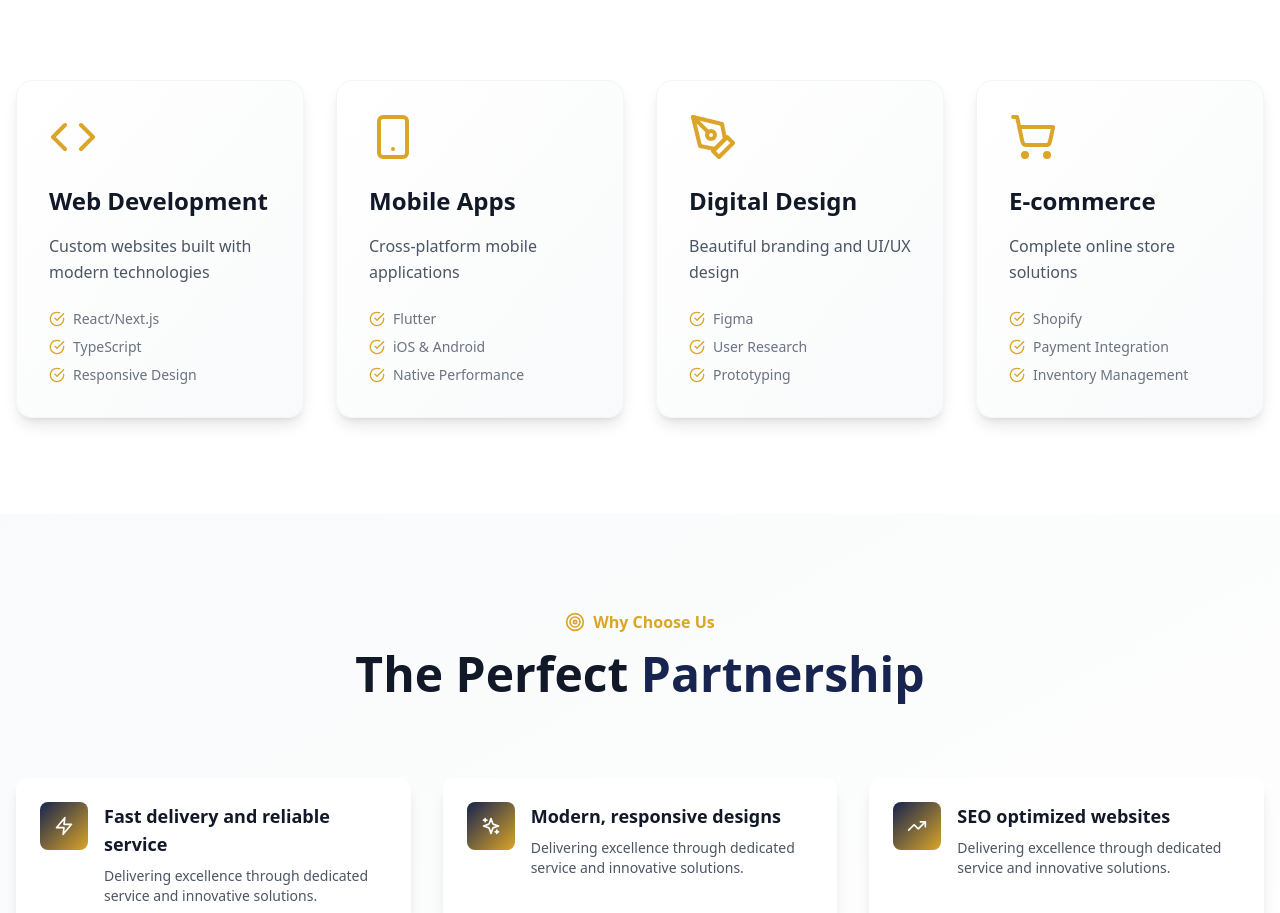
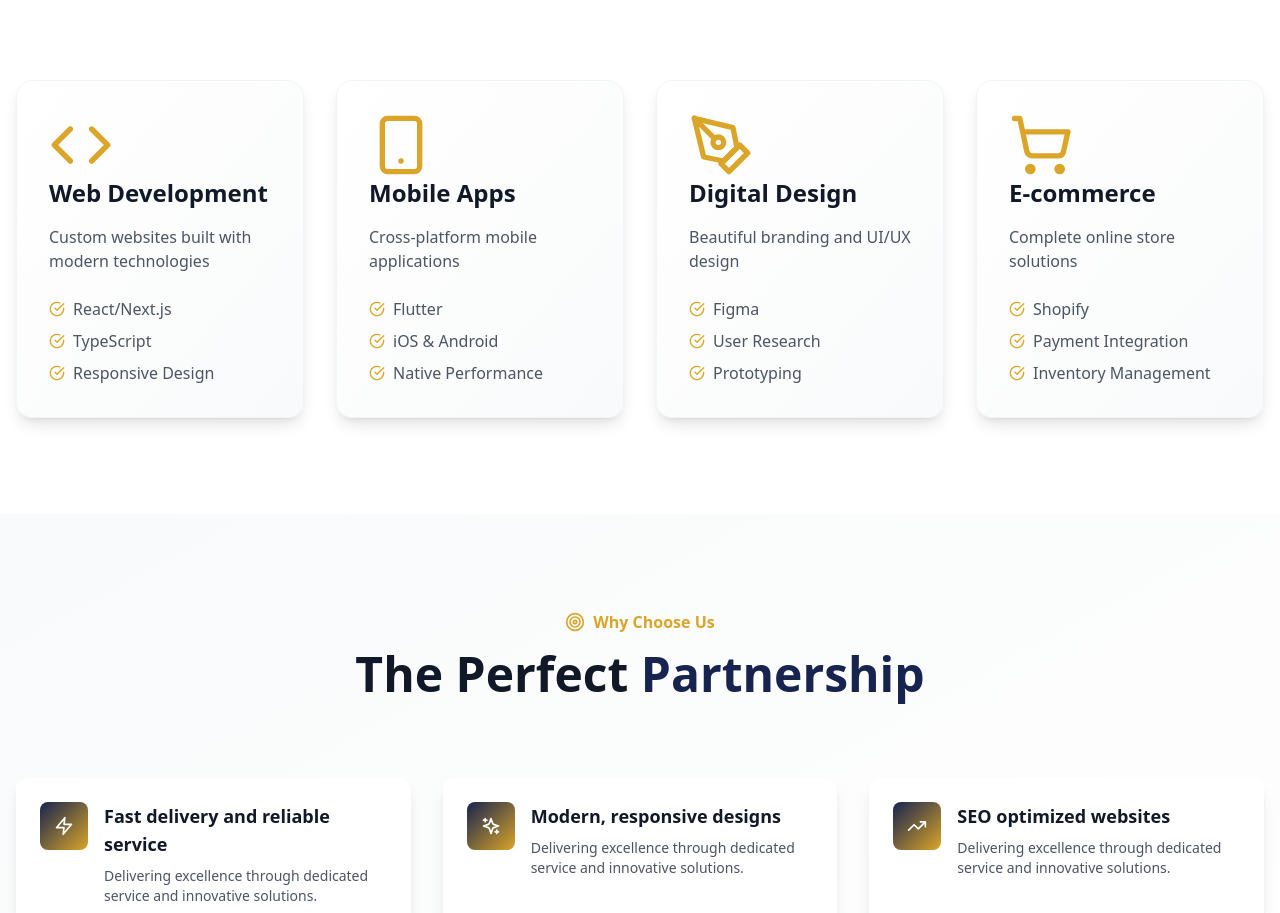
Before and after one commit to Haftush/businessweb, a React (Vite) app: page / in a window 1280 px wide. Shown: the part 1128-2041 px from the top of the page. Built offline with nearby package versions, Linux system fonts and the light colour scheme.

Commit message:
enhanced one

```diff
--- a/src/pages/Home.tsx
+++ b/src/pages/Home.tsx
@@ -15,7 +15,7 @@ import {
   TrendingUp,
   PenTool,
 } from "lucide-react";
-import { useRef, useEffect, useState } from "react";
+import React, { useRef, useEffect, useState } from "react";
 
 interface HomeProps {
   onNavigate: (page: string) => void;
@@ -288,28 +288,38 @@ export default function Home({ onNavigate }: HomeProps) {
             {services.map((service, index) => (
               <div
                 key={index}
-                className="group relative bg-gradient-to-br from-white to-gray-50 p-8 rounded-2xl shadow-lg hover:shadow-2xl transition-all duration-500 transform hover:-translate-y-4 border border-gray-100 hover:border-primary/20"
+                className="group relative bg-gradient-to-br from-white to-gray-50 p-6 sm:p-8 rounded-2xl shadow-lg hover:shadow-2xl transition-all duration-500 transform hover:-translate-y-4 border border-gray-100 hover:border-primary/20"
               >
-                {/* Hover Effect */}
+                {/* Hover Overlay */}
                 <div className="absolute inset-0 bg-gradient-to-br from-primary/5 to-secondary/5 rounded-2xl opacity-0 group-hover:opacity-100 transition-opacity duration-500" />
 
                 <div className="relative z-10">
-                  <div className="text-secondary mb-6 transform group-hover:scale-110 transition-transform duration-500">
-                    {service.icon}
+                  {/* Icon + Title Flex Section */}
+                  <div className="flex items-center gap-3 mb-4 sm:flex-col sm:items-start sm:gap-0">
+                    <div className="text-secondary">
+                      {React.cloneElement(service.icon as React.ReactElement, {
+                        className:
+                          "w-10 h-10 sm:w-16 sm:h-16 text-secondary flex-shrink-0 transition-all duration-300 transform group-hover:scale-110",
+                      })}
+                    </div>
+                    <h3 className="text-xl sm:text-2xl font-bold text-gray-900">
+                      {service.title}
+                    </h3>
                   </div>
-                  <h3 className="text-2xl font-bold text-gray-900 mb-4">
-                    {service.title}
-                  </h3>
-                  <p className="text-gray-600 mb-6 leading-relaxed">
+
+                  {/* Description */}
+                  <p className="text-gray-600 text-sm sm:text-base mb-6 leading-relaxed">
                     {service.description}
                   </p>
+
+                  {/* Feature List */}
                   <ul className="space-y-2">
                     {service.features.map((feature, idx) => (
                       <li
                         key={idx}
-                        className="flex items-center gap-2 text-sm text-gray-500"
+                        className="flex items-center gap-2 text-gray-600 text-sm sm:text-base"
                       >
-                        <CheckCircle className="w-4 h-4 text-secondary" />
+                        <CheckCircle className="w-4 h-4 text-secondary flex-shrink-0" />
                         {feature}
                       </li>
                     ))}
--- a/src/pages/Services.tsx
+++ b/src/pages/Services.tsx
@@ -1,3 +1,4 @@
+import React from "react";
 import {
   Code,
   Smartphone,
@@ -14,7 +15,7 @@ interface ServicesProps {
 export default function Services({ onNavigate }: ServicesProps) {
   const services = [
     {
-      icon: <Code className="w-16 h-16 text-secondary" />,
+      icon: <Code />,
       title: "Personal Portfolio",
       description:
         "Showcase your work and skills with a stunning portfolio website that makes a lasting impression.",
@@ -27,7 +28,7 @@ export default function Services({ onNavigate }: ServicesProps) {
       price: "From $100",
     },
     {
-      icon: <ShoppingCart className="w-16 h-16 text-secondary" />,
+      icon: <ShoppingCart />,
       title: "Business Websites",
       description:
         "Professional business websites that establish credibility and drive growth for your company.",
@@ -40,7 +41,7 @@ export default function Services({ onNavigate }: ServicesProps) {
       price: "From $250",
     },
     {
-      icon: <ShoppingCart className="w-16 h-16 text-secondary" />,
+      icon: <ShoppingCart />,
       title: "E-commerce",
       description:
         "Complete online store solutions with payment integration and inventory management.",
@@ -53,7 +54,7 @@ export default function Services({ onNavigate }: ServicesProps) {
       price: "From $500",
     },
     {
-      icon: <PenTool className="w-16 h-16 text-secondary" />,
+      icon: <PenTool />,
       title: "Branding & Digital Design",
       description:
         "Create a unique visual identity with custom logos, graphics, and brand guidelines.",
@@ -66,7 +67,7 @@ export default function Services({ onNavigate }: ServicesProps) {
       price: "Custom Quote",
     },
     {
-      icon: <Smartphone className="w-16 h-16 text-secondary" />,
+      icon: <Smartphone />,
       title: "Mobile Applications",
       description:
         "Cross-platform mobile apps built with Flutter for iOS and Android devices.",
@@ -79,7 +80,7 @@ export default function Services({ onNavigate }: ServicesProps) {
       price: "From $800",
     },
     {
-      icon: <Wrench className="w-16 h-16 text-secondary" />,
+      icon: <Wrench />,
       title: "Programming & Tech Solutions",
       description:
         "Custom software development, API integration, and technical consulting services.",
@@ -95,18 +96,20 @@ export default function Services({ onNavigate }: ServicesProps) {
 
   return (
     <div className="min-h-screen">
+      {/* Header Section */}
       <section className="bg-gradient-to-br from-primary to-primary/90 text-white py-20 px-4">
         <div className="max-w-7xl mx-auto text-center">
-          <h1 className="text-5xl md:text-6xl font-bold mb-6">
+          <h1 className="text-4xl sm:text-5xl md:text-6xl font-bold mb-6">
             Professional Services
           </h1>
-          <p className="text-xl md:text-2xl text-gray-200 max-w-3xl mx-auto">
+          <p className="text-lg sm:text-xl md:text-2xl text-gray-200 max-w-3xl mx-auto">
             Comprehensive digital solutions tailored to your unique business
             needs
           </p>
         </div>
       </section>
 
+      {/* Services Section */}
       <section className="py-20 px-4 bg-white">
         <div className="max-w-7xl mx-auto">
           <div className="grid grid-cols-1 md:grid-cols-2 lg:grid-cols-3 gap-8">
@@ -116,17 +119,28 @@ export default function Services({ onNavigate }: ServicesProps) {
                 className="bg-white rounded-xl shadow-lg border border-gray-100 overflow-hidden hover:shadow-2xl transition-all transform hover:-translate-y-2"
               >
                 <div className="p-8">
-                  <div className="mb-6">{service.icon}</div>
-                  <h3 className="text-2xl font-bold text-primary mb-3">
-                    {service.title}
-                  </h3>
-                  <p className="text-gray-600 mb-6">{service.description}</p>
+                  {/* Icon + Title Flex Section */}
+                  <div className="flex items-center gap-3 mb-6 sm:flex-col sm:items-start sm:gap-0">
+                    <div className="text-secondary">
+                      {React.cloneElement(service.icon as React.ReactElement, {
+                        className:
+                          "w-10 h-10 sm:w-16 sm:h-16 text-secondary flex-shrink-0 transition-all",
+                      })}
+                    </div>
+                    <h3 className="text-xl sm:text-2xl font-bold text-primary">
+                      {service.title}
+                    </h3>
+                  </div>
+
+                  <p className="text-gray-600 text-sm sm:text-base mb-6">
+                    {service.description}
+                  </p>
 
                   <ul className="space-y-2 mb-6">
                     {service.features.map((feature, idx) => (
                       <li
                         key={idx}
-                        className="flex items-center gap-2 text-gray-700"
+                        className="flex items-center gap-2 text-gray-700 text-sm sm:text-base"
                       >
                         <div className="w-2 h-2 bg-secondary rounded-full"></div>
                         {feature}
@@ -134,7 +148,7 @@ export default function Services({ onNavigate }: ServicesProps) {
                     ))}
                   </ul>
 
-                  <div className="text-2xl font-bold text-secondary mb-4">
+                  <div className="text-xl sm:text-2xl font-bold text-secondary mb-4">
                     {service.price}
                   </div>
 
@@ -142,7 +156,7 @@ export default function Services({ onNavigate }: ServicesProps) {
                     onClick={() => onNavigate("order")}
                     className="w-full bg-primary text-white py-3 rounded-lg font-semibold hover:bg-primary/90 transition-colors"
                   >
-                    Request Service
+                    Order Service
                   </button>
                 </div>
               </div>
@@ -151,12 +165,13 @@ export default function Services({ onNavigate }: ServicesProps) {
         </div>
       </section>
 
+      {/* CTA Section */}
       <section className="py-20 px-4 bg-gradient-to-br from-primary to-primary/90 text-white">
         <div className="max-w-4xl mx-auto text-center">
-          <h2 className="text-4xl md:text-5xl font-bold mb-6">
+          <h2 className="text-3xl sm:text-4xl md:text-5xl font-bold mb-6">
             Ready to Start Your Project?
           </h2>
-          <p className="text-xl mb-8 text-gray-200">
+          <p className="text-lg sm:text-xl mb-8 text-gray-200">
             Choose the service that fits your needs and let's create something
             amazing together.
           </p>
@@ -165,7 +180,7 @@ export default function Services({ onNavigate }: ServicesProps) {
               onClick={() => onNavigate("order")}
               className="bg-secondary text-primary px-8 py-4 rounded-lg font-bold text-lg hover:bg-secondary/90 transition-all inline-flex items-center justify-center gap-2"
             >
-              Request a Service
+              Order a Service
               <ArrowRight className="w-5 h-5" />
             </button>
             <button
```
